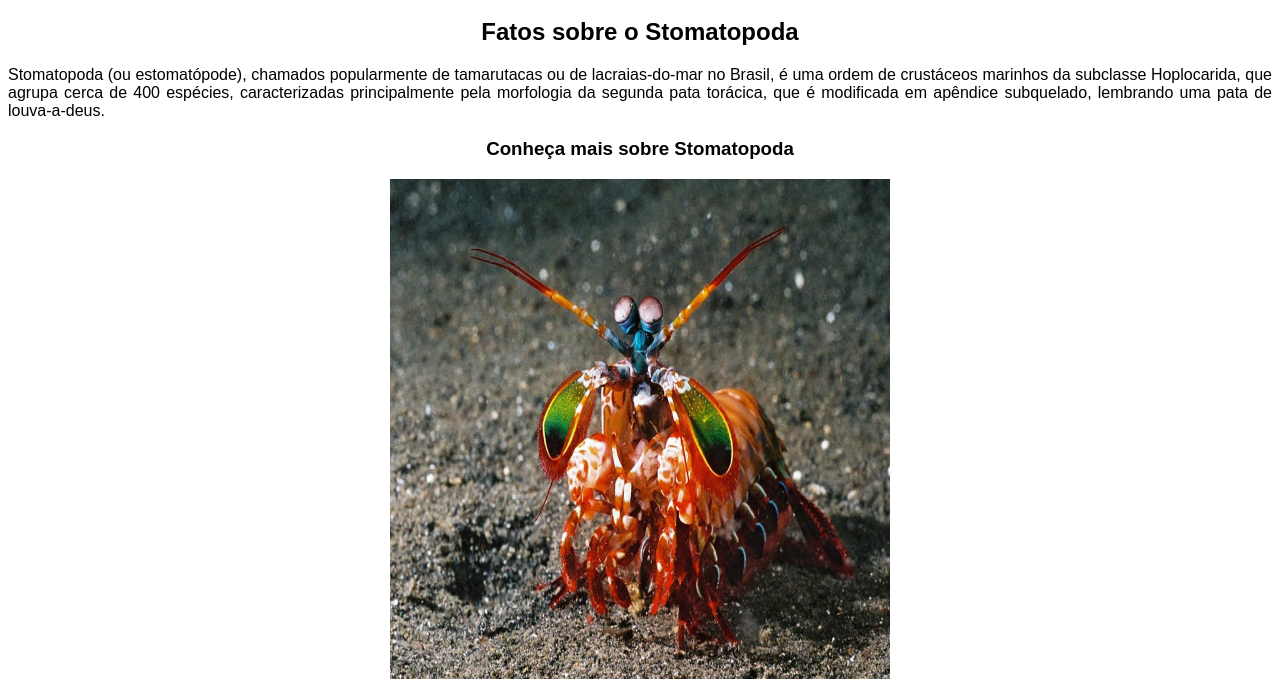
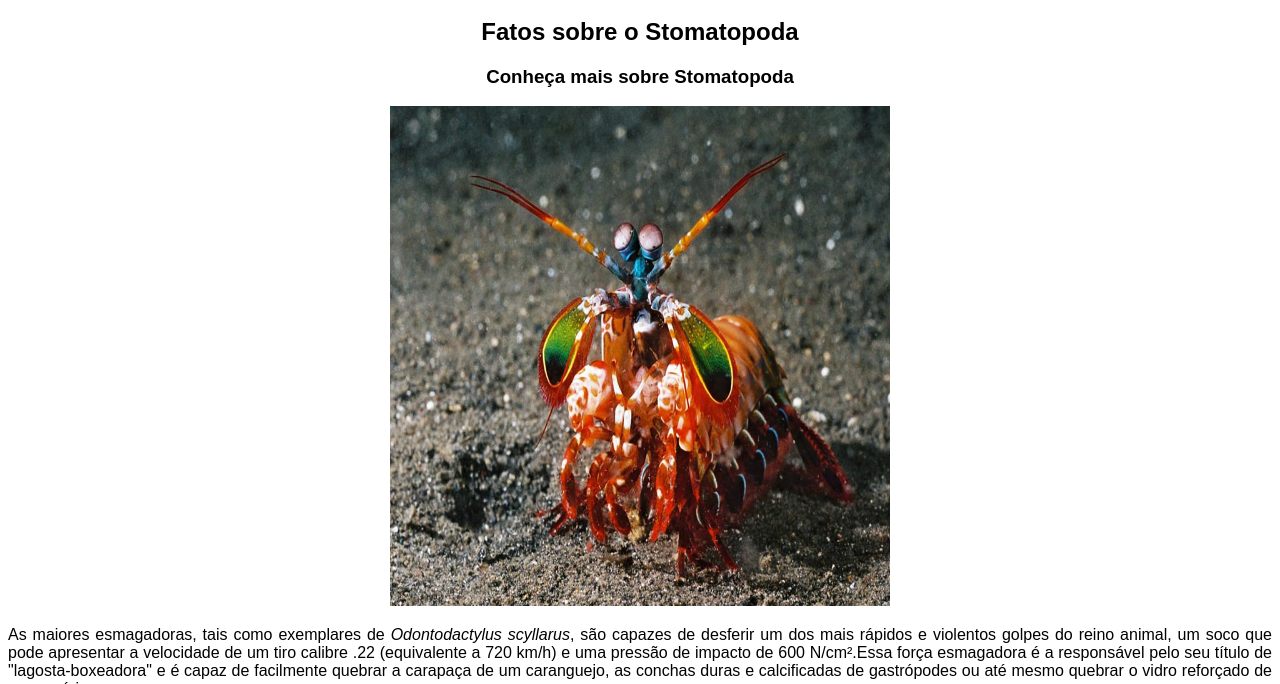
Before and after one commit to williandpg/semantic-html, a website: page index.html in a window 1280 px wide. Shown: the part 136-820 px from the top of the page. Drawn offline with Linux system fonts and the light colour scheme.

```diff
--- a/index.html
+++ b/index.html
@@ -19,7 +19,6 @@
         </nav>
         <article>
                 <h2>Fatos sobre o Stomatopoda</h2>
-                <p>Stomatopoda (ou estomatópode), chamados popularmente de tamarutacas ou de lacraias-do-mar no Brasil, é uma ordem de crustáceos marinhos da subclasse Hoplocarida, que agrupa cerca de 400 espécies, caracterizadas principalmente pela morfologia da segunda pata torácica, que é modificada em apêndice subquelado, lembrando uma pata de louva-a-deus.</p>
             <section>
                 <h3>Conheça mais sobre Stomatopoda</h3>
                 <img src="/img/mantis.jpg" alt="Stomatopoda de frente">
```
